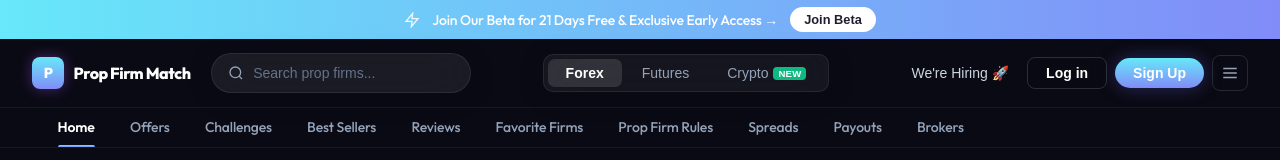
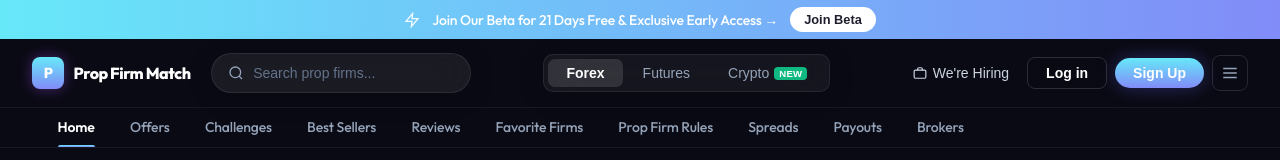
Before and after one commit to Visdom04/propfirm-genie, a Next.js app: page / in a window 1280 px wide. Shown: the top 160 px of the page. Built offline with nearby package versions, Linux system fonts and the light colour scheme.

Commit message:
feat: implement responsive Navbar component with search, category switcher, and sub-navigation

```diff
--- a/src/components/Navbar.css
+++ b/src/components/Navbar.css
@@ -169,6 +169,9 @@
   background: transparent;
   border: none;
   color: var(--slate-300);
+  display: flex;
+  align-items: center;
+  gap: 0.35rem;
   font-weight: 500;
   font-size: 0.875rem;
   cursor: pointer;
--- a/src/components/Navbar.js
+++ b/src/components/Navbar.js
@@ -25,7 +25,12 @@
         </div>
 
         <div className="navbar-right">
-          <button className="btn-link">We're Hiring 🚀</button>
+          <button className="btn-link we-hiring">
+            <svg width="14" height="14" viewBox="0 0 24 24" fill="none" stroke="currentColor" strokeWidth="2" strokeLinecap="round" strokeLinejoin="round">
+              <rect x="2" y="7" width="20" height="14" rx="2"/><path d="M16 7V5a2 2 0 0 0-2-2h-4a2 2 0 0 0-2 2v2"/>
+            </svg>
+            We're Hiring
+          </button>
           <button className="btn btn-secondary">Log in</button>
           <button className="btn btn-primary">Sign Up</button>
           <button className="menu-btn">
```
